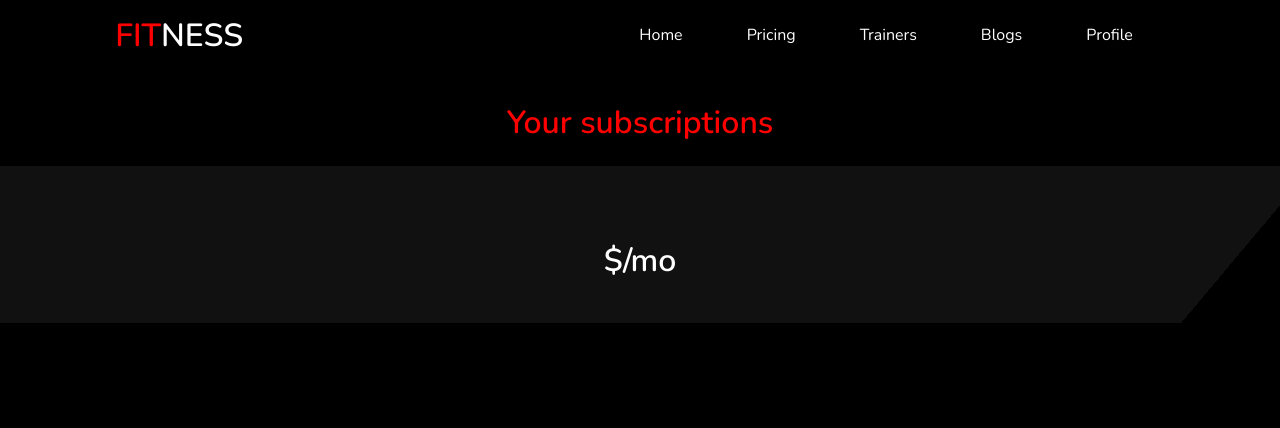
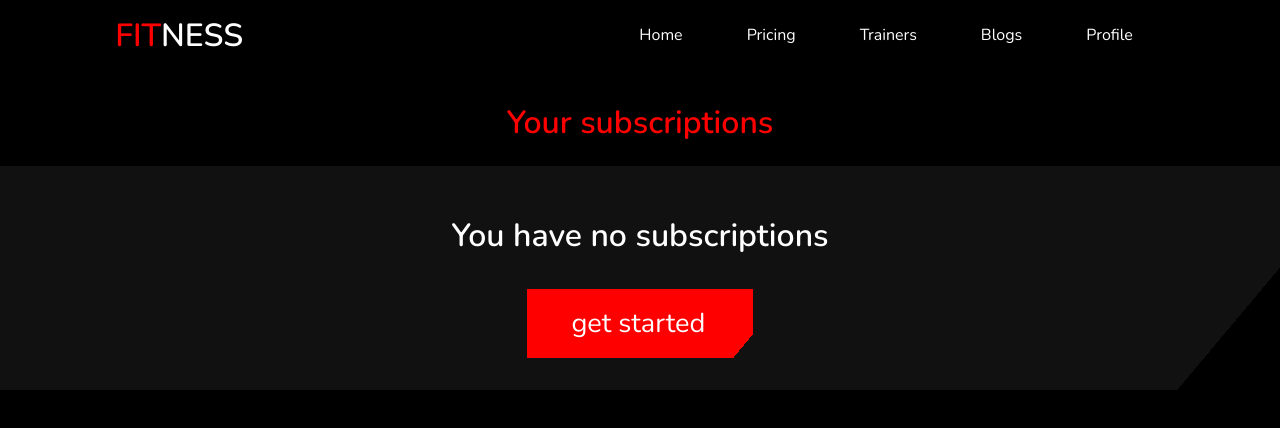
Before and after one commit to Nahucaroseli/fitnessweb, an Angular app: page /profile in a window 1280 px wide. Shown: the top 428 px of the page. Built offline with nearby package versions, Linux system fonts and the light colour scheme.

Commit message:
fix subscription message

```diff
--- a/src/app/pricing/Subscription.ts
+++ b/src/app/pricing/Subscription.ts
@@ -1,5 +1,5 @@
 export interface Subscription{
     name:string,
     price:number,
-    description:string[]
+    description:string[],
 }
--- a/src/app/pricing/pricing.component.html
+++ b/src/app/pricing/pricing.component.html
@@ -7,6 +7,6 @@
        <div class="list" *ngFor="let desc of subs.description">
         <p> <i class="fas fa-check" *ngIf="desc != 'diet plans' && desc != 'overall results' && subs.price < 90 || subs.price >30 "></i>{{desc}}</p>
        </div>
-       <a class="btn" (click)="subscribe(subs)">get started</a>
+       <a class="btn" (click)="subscribe(subs)" (click)="setButtonState($event.target,'subscribed',clicked)">get started</a>
     </div>
 </section>
--- a/src/app/pricing/pricing.component.ts
+++ b/src/app/pricing/pricing.component.ts
@@ -16,11 +16,12 @@ import { Subscription } from './Subscription';
 export class PricingComponent {
 
   constructor(private sub:SubscriptionService){
-
+  this.clicked = false;
   }
 
 
   subscription: Subscription[] = []
+  clicked:boolean
 
   ngOnInit():void {
 
@@ -56,6 +57,15 @@ export class PricingComponent {
 
   subscribe(sub:any){
     this.sub.Subs(sub);
+    this.clicked = true;
+  }
+
+  setButtonState(element,text,flag){
+    if(flag==true){
+       element.textContent = text;
+    }
+
+
   }
 
 }
--- a/src/app/profile/profile.component.html
+++ b/src/app/profile/profile.component.html
@@ -2,12 +2,16 @@
     <h1>Your subscriptions</h1>
     <section class="pricing" id="pricing" >
 
-        <div class="plan basic" *ngIf="sub.price != 0 ">
+        <div class="plan basic" *ngIf="flag">
             <h3>{{sub.name}}</h3>
             <div class="price"><span>$</span>{{sub.price}}<span>/mo</span></div>
            <div class="list" *ngFor="let desc of sub.description">
             <p> <i class="fas fa-check" *ngIf="desc != 'diet plans' && desc != 'overall results' && sub.price < 90 || sub.price >30 "></i>{{desc}}</p>
            </div>
         </div>
+        <div class="plan basic" *ngIf="!flag">
+            <h3>You have no subscriptions</h3>
+            <a class="btn" routerLink="/home">get started</a>
+        </div>
     </section>
 </div>
--- a/src/app/profile/profile.component.ts
+++ b/src/app/profile/profile.component.ts
@@ -8,8 +8,10 @@ import { SubscriptionService } from '../subscription.service';
 })
 export class ProfileComponent {
   public sub: any
+  public flag:boolean
   constructor(private subscription:SubscriptionService){
     this.sub = null;
+    this.flag= this.subscription.isSubscribed
   }
 
 
@@ -17,5 +19,6 @@ export class ProfileComponent {
     this.subscription.getSubscription().subscribe(res=>{
       this.sub = res;
     })
+
   }
 }
--- a/src/app/subscription.service.ts
+++ b/src/app/subscription.service.ts
@@ -6,6 +6,7 @@ import { BehaviorSubject } from 'rxjs';
 })
 export class SubscriptionService {
   public subscription: any;
+  public isSubscribed:boolean = false;
   public productsub = new BehaviorSubject<any>([]);
   constructor() { }
 
@@ -17,6 +18,7 @@ export class SubscriptionService {
 
   Subs(sub:any){
     this.subscription = sub
+    this.isSubscribed = true;
     this.productsub.next(this.subscription)
   }
 }
```
